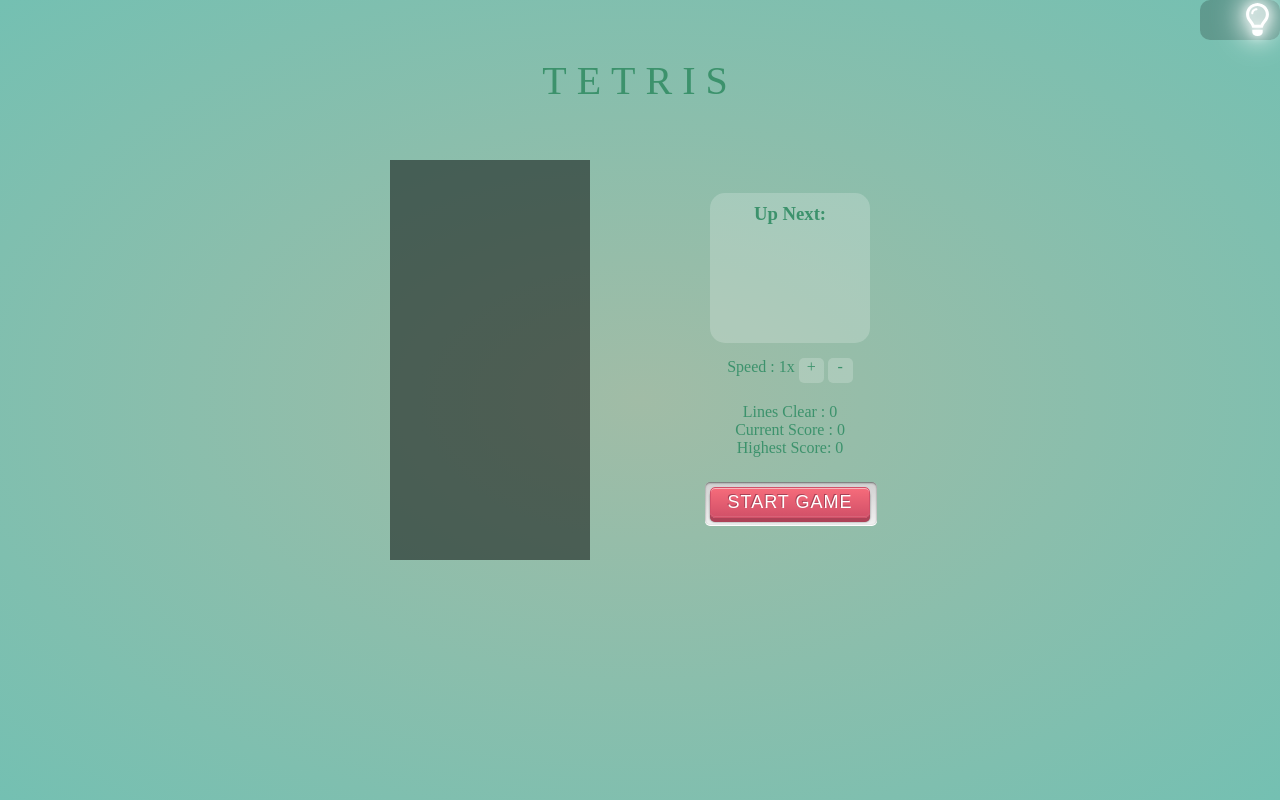
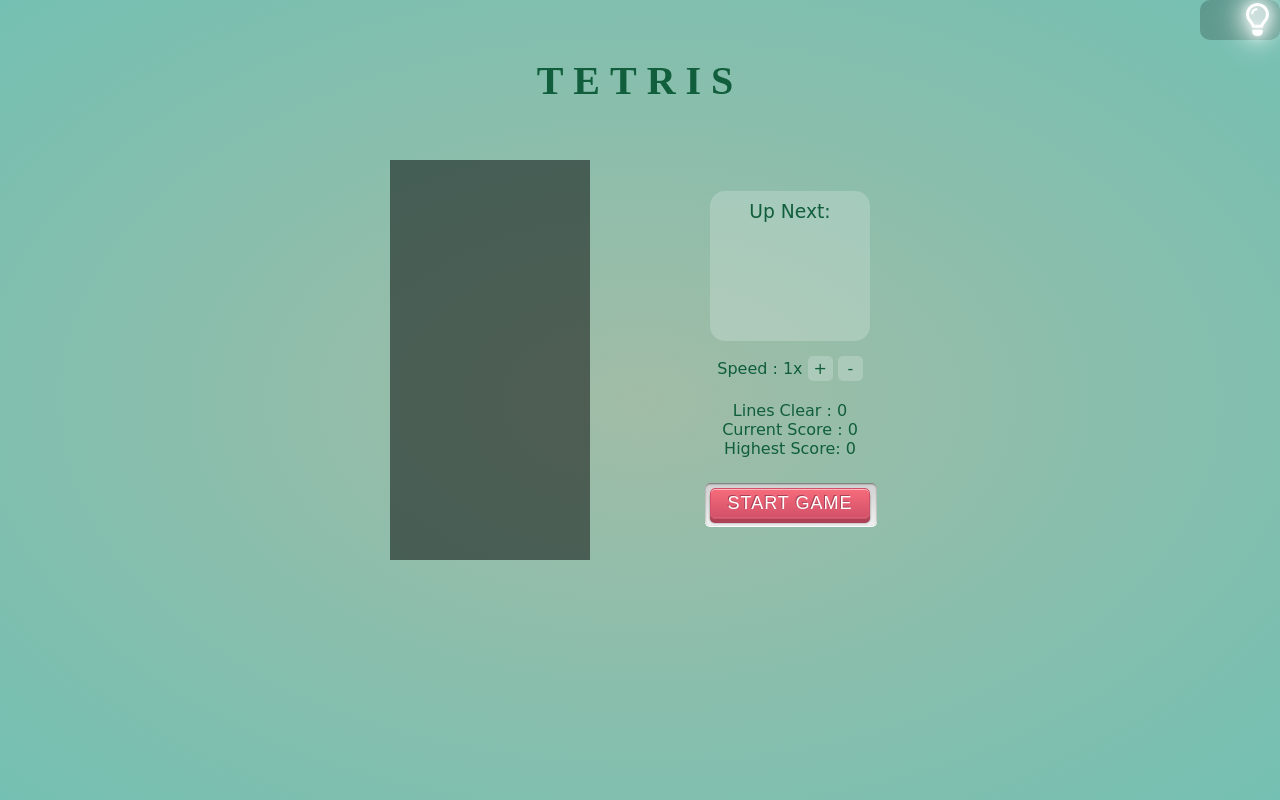
Before and after one commit to OwenHelios/Tetris, a plain HTML site: page index.html in a window 1280 px wide. Drawn offline with Linux system fonts and the light colour scheme.

Commit message:
changed fonts and text alignment

```diff
--- a/app.js
+++ b/app.js
@@ -21,7 +21,7 @@ lightSwitch.addEventListener('click', () => {
   console.log(lightSwitch.checked)
   if(lightSwitch.checked){
     body.style.background = 'radial-gradient(#a1bca6 ,#74c0b2)'
-    body.style.color = '#3c926c'
+    body.style.color = '#105e3b'
     game.style.backgroundColor = 'rgba(0, 0, 0, .1)'
   }else{
     body.style.background = 'black'
--- a/style.css
+++ b/style.css
@@ -13,7 +13,7 @@ body{
   align-items: center;
   justify-content: center;
   background: radial-gradient(#a1bca6 ,#74c0b2);
-  color: #3c926c;
+  color: #105e3b;
 }
 
 header{
@@ -27,6 +27,7 @@ header{
   text-transform: uppercase;
   font-size: 40px;
   letter-spacing: 10px;
+  font-weight: bold;
 }
 
 .container{
@@ -54,11 +55,13 @@ header{
   justify-content: center;
   width: 200px;
   height: 100%;
+  font-family: cursive;
 }
 
 .side h3{
   text-align: center;
   margin: 10px 0 15px;
+  font-weight: normal;
 }
 
 .preview-window{
@@ -69,11 +72,12 @@ header{
   display: flex;
   flex-direction: column;
   align-items: center;
+  margin-bottom: 15px;
 }
 
 .speed{
   position: relative;
-  margin: 15px 0 0;
+  line-height: 25px;
 }
 
 .speed a{
```
Also changed, not shown: 1 other file.
